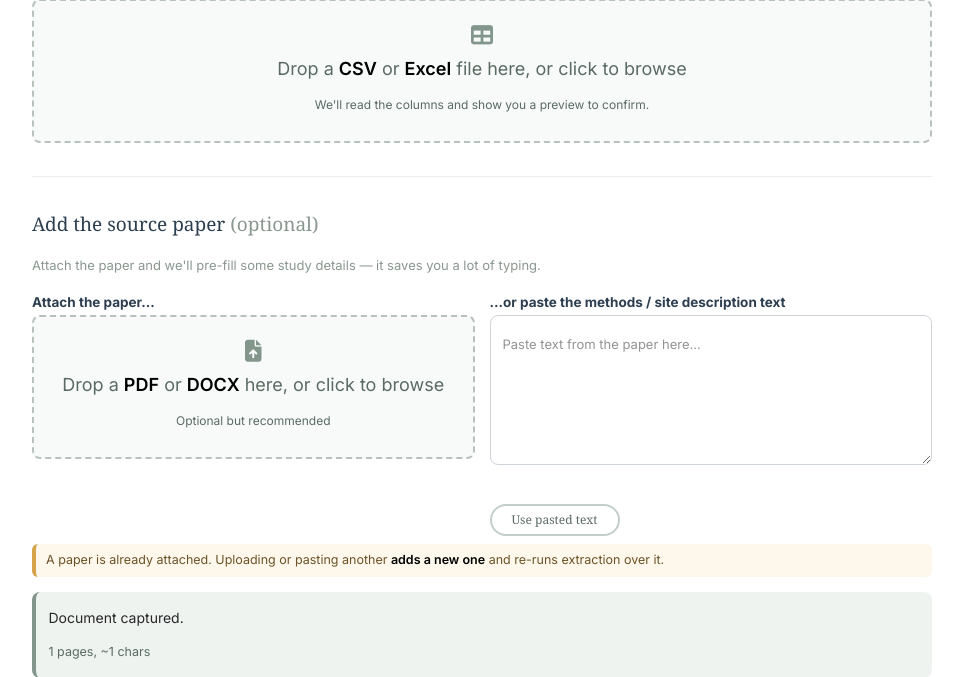
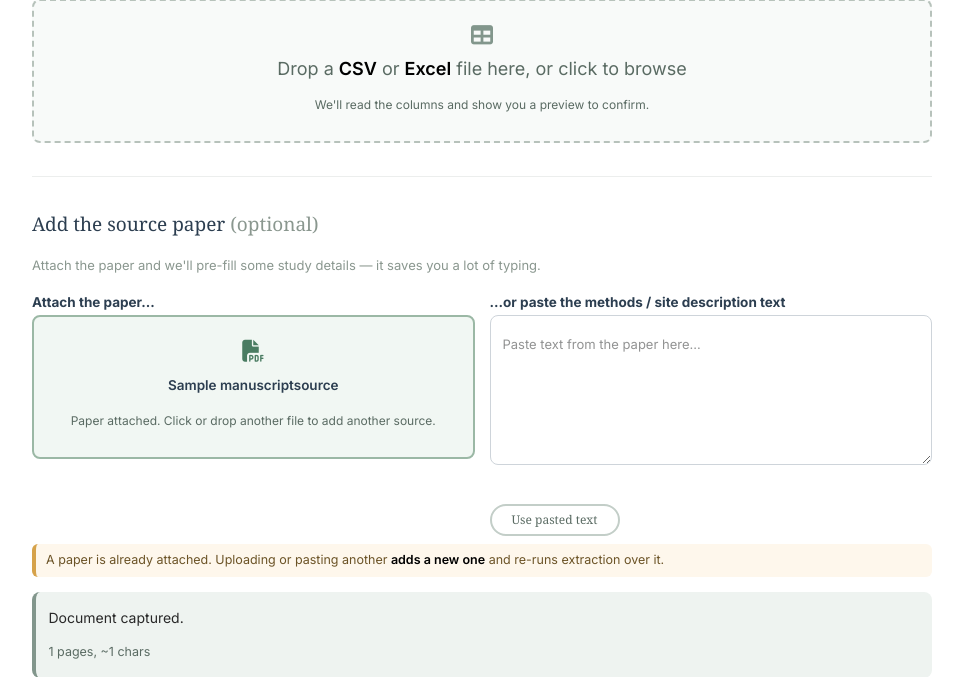
Before and after one commit to ryanackett/grand_explorer, a Django app: page /submit-data/ in a window 1280 px wide. Shown: the part 1100-1777 px from the top of the page, without its empty margins (158-1121 px from the left). Run offline with Django 3.2, Linux system fonts and the light colour scheme; a user stored in the database is signed in; data comes from the database, SQL or seed files in the repository; tables that the repository leaves empty hold one stand-in row (values such as "Sample post"); parts of the project's set-up code (start-up, migrations or seed data) failed here and were passed over; some libraries are stand-ins or nearby versions; some web fonts are replaced.

Commit message:
stateful submission file/text upload confirmation

```diff
--- a/n2odb/templates/submit_data.html
+++ b/n2odb/templates/submit_data.html
@@ -21,6 +21,10 @@
     .dropzone:hover, .dropzone.dragover { border-color:#82968c; background:#eef3f0; }
     .dropzone i { font-size:2.2rem; color:#82968c; margin-bottom:.5rem; }
     .dropzone .hint { font-size:1.2rem; margin-top:.4rem; }
+    .dropzone--attached { border-style:solid; border-color:#9bb8a5; background:#f1f7f3; }
+    .dropzone--attached i { color:#4a7c62; }
+    .dropzone__filename { font-size:1.35rem; color:#2c3e50; font-weight:600; word-break:break-word; }
+    .dropzone__filename--pending { color:#5a6b63; }
 
     .paste-area textarea {
         width:100%; min-height:150px; border:1px solid #ced4da; border-radius:8px;
@@ -189,11 +193,11 @@
     <div class="upload-grid">
       <div>
         <label class="form-label">Attach the paper...</label>
-        <div id="dropzone" class="dropzone" role="button" tabindex="0"
+        <div id="dropzone" class="dropzone{% if document %} dropzone--attached{% endif %}" role="button" tabindex="0"
              aria-label="Upload a PDF or DOCX">
-          <i class="fa-solid fa-file-arrow-up"></i>
-          <div>Drop a <strong>PDF</strong> or <strong>DOCX</strong> here, or click to browse</div>
-          <div class="hint">Optional but recommended</div>
+          <i id="dropzone-icon" class="fa-solid {% if document.kind == 'pdf' %}fa-file-pdf{% elif document.kind == 'docx' %}fa-file-word{% else %}fa-file-lines{% endif %}"></i>
+          <div id="dropzone-title" class="{% if document %}dropzone__filename{% endif %}">{% if document %}{{ document.original_name|default:'Pasted text' }}{% else %}Drop a <strong>PDF</strong> or <strong>DOCX</strong> here, or click to browse{% endif %}</div>
+          <div id="dropzone-hint" class="hint">{% if document %}Paper attached. Click or drop another file to add another source.{% else %}Optional but recommended{% endif %}</div>
         </div>
         <input type="file" id="doc-file" accept=".pdf,.docx" hidden>
       </div>
@@ -273,6 +277,9 @@
   const dataPreview  = document.getElementById('data-preview');
 
    const dropzone  = document.getElementById('dropzone');
+   const dropzoneIcon = document.getElementById('dropzone-icon');
+   const dropzoneTitle = document.getElementById('dropzone-title');
+   const dropzoneHint = document.getElementById('dropzone-hint');
   const fileInput = document.getElementById('doc-file');
   const pasteBox  = document.getElementById('doc-paste');
   const pasteBtn  = document.getElementById('paste-submit');
@@ -311,6 +318,18 @@
     spinner.hidden = kind !== 'pending';
     chipTitle.textContent = title;
     chipCounts.textContent = counts || '';
+   }
+
+   function showAttachedDocument(name, kind, pending) {
+     const icon = kind === 'pdf' ? 'fa-file-pdf'
+       : kind === 'docx' ? 'fa-file-word' : 'fa-file-lines';
+     dropzone.classList.add('dropzone--attached');
+     dropzoneIcon.className = 'fa-solid ' + icon;
+     dropzoneTitle.className = 'dropzone__filename' + (pending ? ' dropzone__filename--pending' : '');
+     dropzoneTitle.textContent = name || 'Pasted text';
+     dropzoneHint.textContent = pending
+       ? 'Uploading and reading this paper…'
+       : 'Paper attached. Click or drop another file to add another source.';
    }
 
   // --- data file (primary contribution) ---
@@ -427,7 +446,8 @@
     } catch (e) { textBox.textContent = ''; }
   }
 
-  async function uploadDocument(formData) {
+   async function uploadDocument(formData, displayName, kind) {
+     showAttachedDocument(displayName, kind, true);
      showChip('pending', 'Reading document…', '');
     try {
       const resp = await fetch(docUrl, {
@@ -437,20 +457,26 @@
       });
        const data = await resp.json();
        if (!resp.ok || data.error) {
+         showAttachedDocument(displayName, kind, false);
+         dropzoneHint.textContent = 'Upload could not be completed. Click or drop the file again to retry.';
          showChip('failed', data.error || 'Upload failed.', data.detail || '');
          return;
       }
        if (data.status === 'failed') {
+         showAttachedDocument(displayName, kind, false);
          showChip('failed', data.message, data.detail || '');
         panel.style.display = 'block';
         await loadText();
         return;
        }
+       showAttachedDocument(displayName, kind, false);
        panel.style.display = 'block';
       // Automatically analyse the paper so the Site & Soil steps pre-fill without
       // requiring a separate click (runExtraction refreshes the text panel too).
       await runExtraction();
      } catch (e) {
+       showAttachedDocument(displayName, kind, false);
+       dropzoneHint.textContent = 'Upload could not be completed. Click or drop the file again to retry.';
        showChip('failed', 'Something went wrong uploading the document.', '');
      }
   }
@@ -458,7 +484,8 @@
    function uploadFile(file) {
      const fd = new FormData();
      fd.append('document', file);
-    uploadDocument(fd);
+     const kind = (file.name || '').toLowerCase().endsWith('.docx') ? 'docx' : 'pdf';
+     uploadDocument(fd, file.name, kind);
   }
 
   // --- dropzone wiring (paper) ---
@@ -470,7 +497,7 @@
     if (!text) return;
      const fd = new FormData();
      fd.append('text', text);
-    uploadDocument(fd);
+     uploadDocument(fd, 'Pasted text', 'text');
   });
 
   // --- panel toggle + re-run ---
```
Lines whose indentation alone changed are shown as unchanged.
